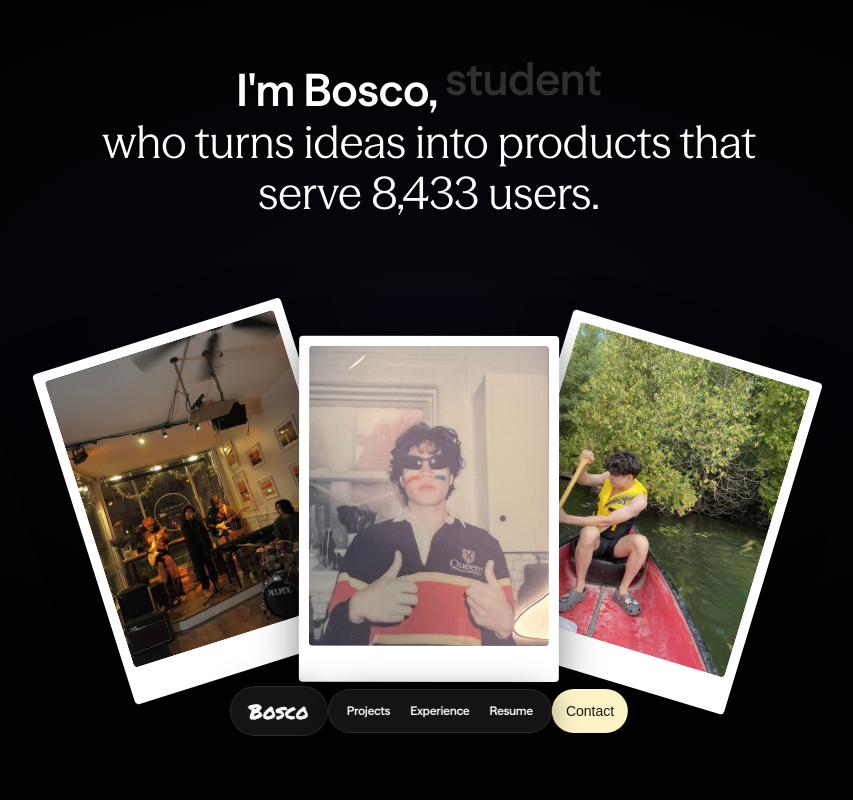
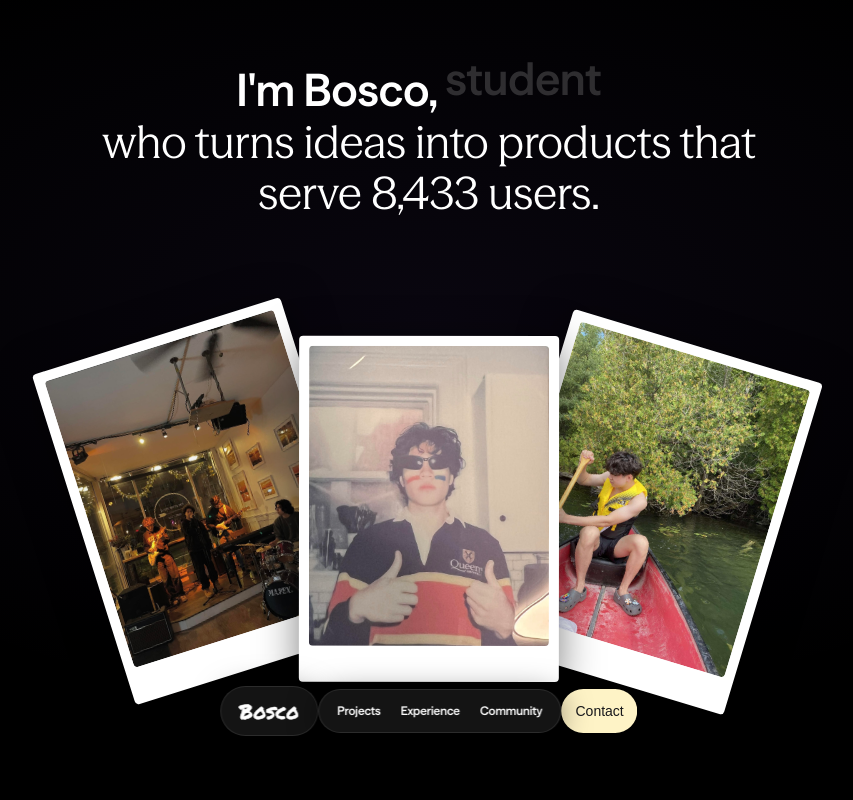
Before and after one commit to boscocng/2026Portfolio, a Next.js app: page / in a window 1280 px wide. Shown: the top 800 px of the page, without its empty margins (211-1064 px from the left). Built offline with nearby package versions, Linux system fonts and the light colour scheme; a web font is replaced by a local one.

Commit message:
Replace the Resume nav link with Community
The nav's third link now scrolls to the Community section. It was the
only link to the resume PDF, so the PDF is no longer linked on the site.

```diff
--- a/src/components/Navbar.tsx
+++ b/src/components/Navbar.tsx
@@ -5,7 +5,7 @@ import { animate, motion } from "framer-motion";
 const navLinks: { label: string; href: string; external?: boolean }[] = [
   { label: "Projects", href: "#projects" },
   { label: "Experience", href: "#experience" },
-  { label: "Resume", href: "/Bosco_Ng_Resume.pdf", external: true },
+  { label: "Community", href: "#community" },
 ];
 
 // Track the in-flight scroll so rapid clicks hand off instead of fighting.
@@ -99,7 +99,7 @@ function handleNavClick(
   e: React.MouseEvent<HTMLAnchorElement>,
   href: string,
 ) {
-  // Only intercept in-page anchor links; let real links (e.g. the résumé) behave normally.
+  // Only intercept in-page anchor links; let real links (a PDF, another site) behave normally.
   if (!href.startsWith("#")) return;
   e.preventDefault();
   smoothScrollTo(() => landingFor(href));
```
